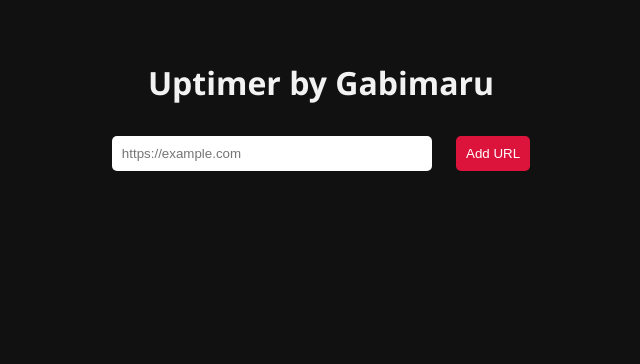
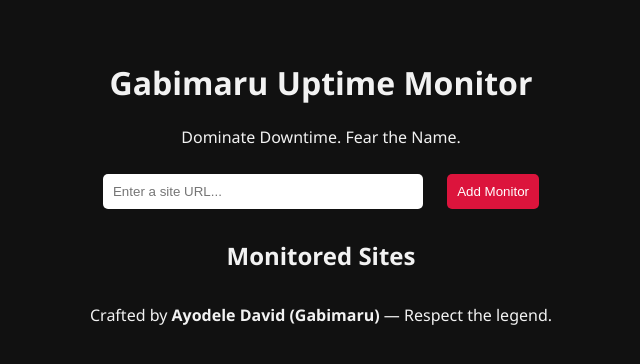
Before and after one commit to Gabimaru-Dev/uptime-monitor, a website: page public/index.html in a window 1280 px wide. Shown: the whole page, without its empty margins (319-959 px from the left). Drawn offline with Linux system fonts and the light colour scheme; no server answers.

Commit message:
Update index.html

```diff
--- a/public/index.html
+++ b/public/index.html
@@ -2,16 +2,32 @@
 <html lang="en">
 <head>
   <meta charset="UTF-8" />
-  <title>Uptimer | Gabimaru</title>
-  <link rel="stylesheet" href="style.css" />
+  <meta name="viewport" content="width=device-width, initial-scale=1.0"/>
+  <title>Gabimaru Uptime Dashboard</title>
+  <link rel="stylesheet" href="style.css"/>
 </head>
 <body>
+  <header>
+    <h1>Gabimaru Uptime Monitor</h1>
+    <p>Dominate Downtime. Fear the Name.</p>
+  </header>
+
   <main>
-    <h1>Uptimer by Gabimaru</h1>
-    <input type="url" id="urlInput" placeholder="https://example.com" />
-    <button id="addBtn">Add URL</button>
-    <ul id="urlList"></ul>
+    <form id="monitor-form">
+      <input type="url" id="url" placeholder="Enter a site URL..." required/>
+      <button type="submit">Add Monitor</button>
+    </form>
+
+    <section class="monitor-list">
+      <h2>Monitored Sites</h2>
+      <ul id="siteList"></ul>
+    </section>
   </main>
+
+  <footer>
+    <p>Crafted by <strong>Ayodele David (Gabimaru)</strong> — Respect the legend.</p>
+  </footer>
+
   <script src="script.js"></script>
 </body>
 </html>
```
